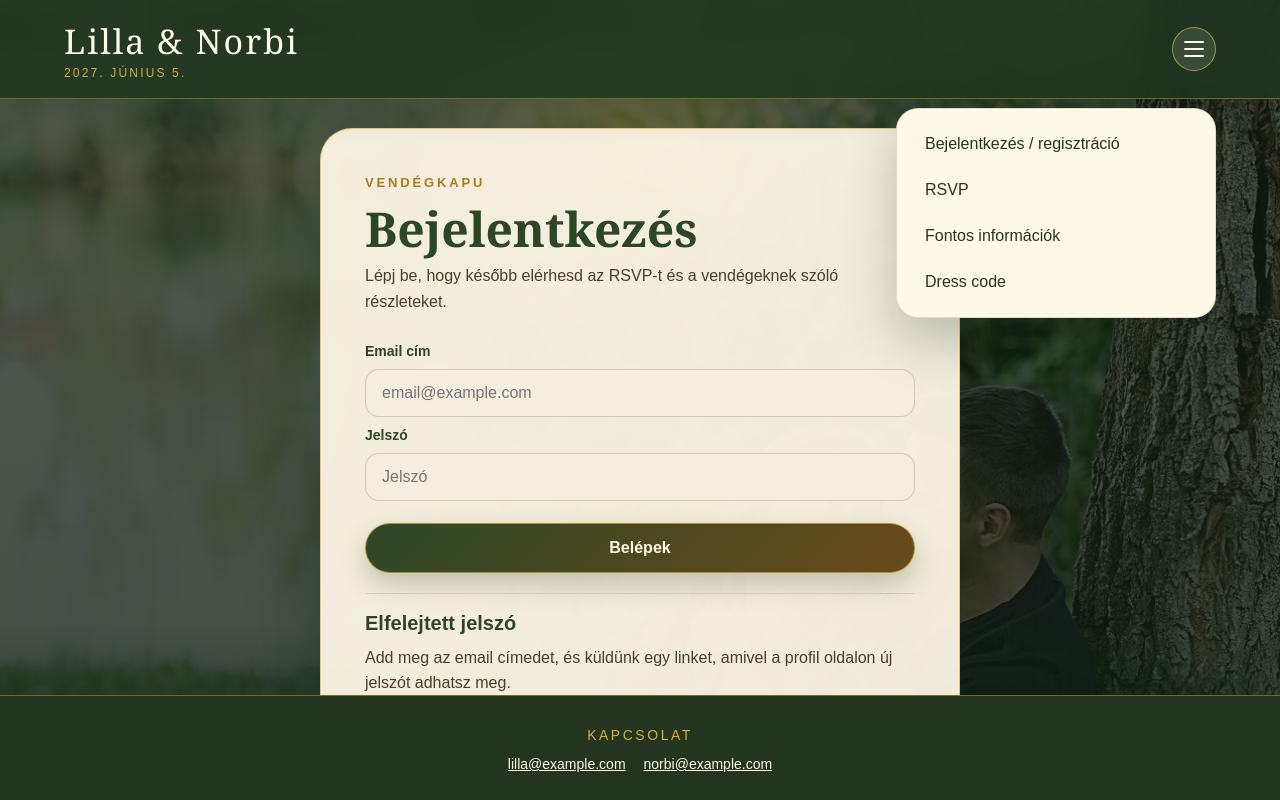
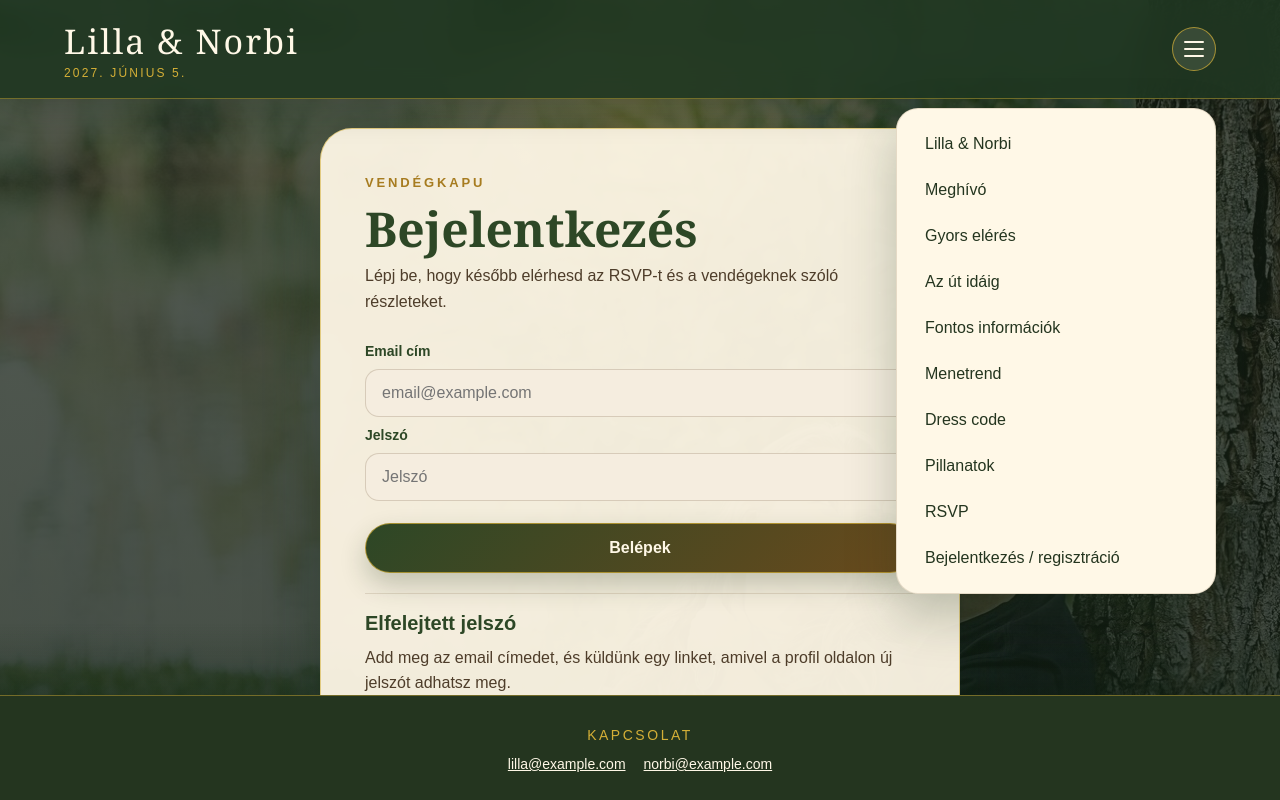
Before and after one commit to lilla06/lilla_norbi, a React (Vite) app: page /lilla_norbi/login in a window 1280 px wide. Both pictures are taken after a click on the button "Menü megnyitása". Shown: the top 800 px of the page. Built offline with nearby package versions, Linux system fonts and the light colour scheme; no server answers.

Commit message:
List homepage sections in menu and add README todos
- Show every homepage section as its own menu item in page order
- Add section ids to hero and quick-actions blocks for anchoring
- Add README todo list for placeholder images, agent-written copy and email addresses

```diff
--- a/src/components/Layout.jsx
+++ b/src/components/Layout.jsx
@@ -9,6 +9,17 @@ function getUserName(user) {
 function isAdmin(user) {
   return user?.app_metadata?.role === 'admin'
 }
+
+const homepageSections = [
+  { hash: 'hero', label: 'Lilla & Norbi' },
+  { hash: 'invitation', label: 'Meghívó' },
+  { hash: 'quick-actions', label: 'Gyors elérés' },
+  { hash: 'story', label: 'Az út idáig' },
+  { hash: 'important-info', label: 'Fontos információk' },
+  { hash: 'schedule', label: 'Menetrend' },
+  { hash: 'dress-code', label: 'Dress code' },
+  { hash: 'gallery', label: 'Pillanatok' },
+]
 
 export default function Layout({ children }) {
   const [isMenuOpen, setIsMenuOpen] = useState(false)
@@ -98,6 +109,16 @@ export default function Layout({ children }) {
           className={`main-menu ${isMenuOpen ? 'is-open' : ''}`}
           aria-label="Fő navigáció"
         >
+          {homepageSections.map((section) => (
+            <Link
+              key={section.hash}
+              to={`/#${section.hash}`}
+              onClick={closeMenu}
+            >
+              {section.label}
+            </Link>
+          ))}
+          <Link to="/rsvp" onClick={closeMenu}>RSVP</Link>
           {user ? (
             <>
               <Link to="/profile" onClick={closeMenu}>Profil</Link>
@@ -106,7 +127,6 @@ export default function Layout({ children }) {
           ) : (
             <Link to="/login" onClick={closeMenu}>Bejelentkezés / regisztráció</Link>
           )}
-          <Link to="/rsvp" onClick={closeMenu}>RSVP</Link>
           {isAdmin(user) && (
             <div className="menu-group">
               <button
@@ -137,8 +157,6 @@ export default function Layout({ children }) {
               </div>
             </div>
           )}
-          <Link to="/#important-info" onClick={closeMenu}>Fontos információk</Link>
-          <Link to="/#dress-code" onClick={closeMenu}>Dress code</Link>
         </nav>
       </header>
 
--- a/src/pages/HomePage.jsx
+++ b/src/pages/HomePage.jsx
@@ -89,7 +89,7 @@ const galleryImages = [
 export default function HomePage() {
   return (
     <main>
-      <section className="hero">
+      <section id="hero" className="hero">
         <div
           className="hero-bg"
           style={{ backgroundImage: `url(${heroPhoto})` }}
@@ -134,7 +134,7 @@ export default function HomePage() {
         </div>
       </section>
 
-      <section className="quick-actions" aria-label="Gyors elérés">
+      <section id="quick-actions" className="quick-actions" aria-label="Gyors elérés">
         {quickActions.map((action) =>
           action.type === 'route' ? (
             <Link className="quick-action" to={action.to} key={action.label}>
```
Also changed, not shown: 1 other file (tests, documents, lock files or other folders).
